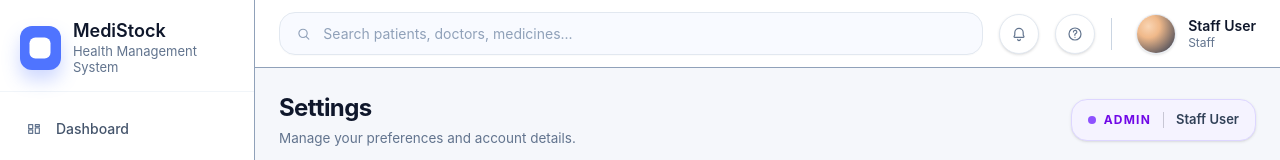
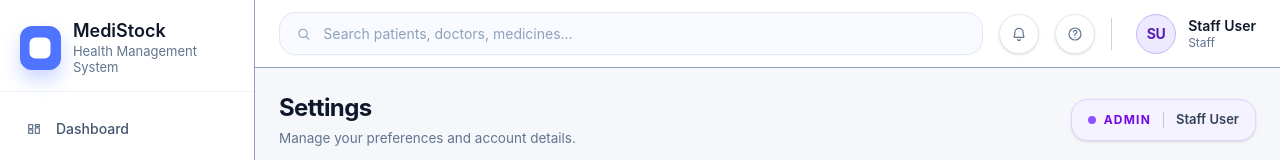
Before and after one commit to Chathurapadmal/Medixora, a Next.js app: page /settings in a window 1280 px wide. Shown: the top 160 px of the page. Built offline with nearby package versions, Linux system fonts and the light colour scheme.

Commit message:
profile icon bug fix

```diff
--- a/components/Topbar.tsx
+++ b/components/Topbar.tsx
@@ -1,46 +1,61 @@
 import { useEffect, useState } from "react";
 import { BellIcon, HelpIcon, SearchIcon } from "./dashboard-icons";
+import UserAvatar from "@/components/UserAvatar";
 
 export default function Topbar() {
-  const [user, setUser] = useState({ username: "Staff User", role: "Staff", avatar: "" });
+  const [user, setUser] = useState({
+    username: "Staff User",
+    role:     "Staff",
+    userId:   "",
+    avatar:   "",
+  });
 
   useEffect(() => {
-    const storedUsername = localStorage.getItem("userName");
-    const storedRole = localStorage.getItem("userRole");
-    const storedAvatar = localStorage.getItem("userAvatar") || "";
+    const storedUsername = localStorage.getItem("userName") || "Staff User";
+    const storedRole     = localStorage.getItem("userRole") || "Staff";
+    const storedId       = localStorage.getItem("userId")   || "";
+    const cachedAvatar   = localStorage.getItem("userAvatar") || "";
 
-    if (storedUsername || storedRole) {
-      setUser({
-        username: storedUsername || "Staff User",
-        role: storedRole || "Staff",
-        avatar: storedAvatar,
-      });
+    setUser({ username: storedUsername, role: storedRole, userId: storedId, avatar: cachedAvatar });
+
+    // Fetch the latest avatar from the DB (in case a different tab uploaded it)
+    if (storedId) {
+      fetch(`/api/user/avatar?userId=${storedId}`)
+        .then((r) => r.json())
+        .then((data) => {
+          if (data.avatarUrl) {
+            localStorage.setItem("userAvatar", data.avatarUrl);
+            setUser((prev) => ({ ...prev, avatar: data.avatarUrl }));
+          }
+        })
+        .catch(() => {/* silent – cached value stays */});
     }
 
-    // Listen for avatar updates from the settings page (same tab)
+    // Same-tab avatar update (dispatched by ProfilePhotoUploader on upload)
+    const handleAvatarUpdate = (e: Event) => {
+      const url = (e as CustomEvent<string>).detail;
+      setUser((prev) => ({ ...prev, avatar: url }));
+    };
+    window.addEventListener("avatarUpdated", handleAvatarUpdate);
+
+    // Cross-tab avatar update
     const handleStorageChange = () => {
       const newAvatar = localStorage.getItem("userAvatar") || "";
       setUser((prev) => ({ ...prev, avatar: newAvatar }));
     };
     window.addEventListener("storage", handleStorageChange);
 
-    // Also poll once in case Settings updated localStorage in the same tab
-    // (storage event only fires cross-tab; we use a custom event for same-tab)
-    const handleAvatarUpdate = (e: Event) => {
-      const detail = (e as CustomEvent).detail as string;
-      setUser((prev) => ({ ...prev, avatar: detail }));
-    };
-    window.addEventListener("avatarUpdated", handleAvatarUpdate);
-
     return () => {
-      window.removeEventListener("storage", handleStorageChange);
       window.removeEventListener("avatarUpdated", handleAvatarUpdate);
+      window.removeEventListener("storage",       handleStorageChange);
     };
   }, []);
 
   return (
     <header className="sticky top-0 z-20 border-b border-slate-400 bg-white/95 backdrop-blur">
       <div className="flex items-center gap-4 px-4 py-3 sm:px-5 lg:px-6">
+
+        {/* ── Search ── */}
         <div className="flex min-w-0 flex-1 items-center gap-3 rounded-2xl border border-slate-200 bg-[#f8faff] px-4 py-2.5 shadow-[0_1px_1px_rgba(15,23,42,0.02)]">
           <SearchIcon className="h-4 w-4 text-slate-400" />
           <input
@@ -49,6 +64,7 @@ export default function Topbar() {
           />
         </div>
 
+        {/* ── Notifications ── */}
         <button
           type="button"
           className="hidden h-10 w-10 items-center justify-center rounded-full border border-slate-200 bg-white text-slate-500 shadow-sm transition hover:border-slate-300 hover:text-slate-700 sm:flex"
@@ -57,6 +73,7 @@ export default function Topbar() {
           <BellIcon className="h-4 w-4" />
         </button>
 
+        {/* ── Help ── */}
         <button
           type="button"
           className="hidden h-10 w-10 items-center justify-center rounded-full border border-slate-200 bg-white text-slate-500 shadow-sm transition hover:border-slate-300 hover:text-slate-700 sm:flex"
@@ -67,25 +84,29 @@ export default function Topbar() {
 
         <div className="hidden h-8 w-px bg-slate-300 sm:block" />
 
+        {/* ── User pill ── */}
         <div className="flex items-center gap-3 pl-1 sm:pl-2">
-          {/* Avatar — shows uploaded photo or gradient fallback */}
-          <div className="h-10 w-10 overflow-hidden rounded-full border border-slate-200 shadow-sm flex-shrink-0">
-            {user.avatar ? (
-              <img
-                src={user.avatar}
-                alt={user.username}
-                className="h-full w-full object-cover"
-              />
-            ) : (
-              <div className="h-full w-full bg-[radial-gradient(circle_at_30%_30%,#f9d5b4_0,#f0b98a_30%,#21314d_100%)]" />
-            )}
-          </div>
+          {/*
+            UserAvatar picks: real photo → initials (unique color per userId) → role gradient.
+            The color is deterministic, so the same user always shows the same colored avatar.
+          */}
+          <UserAvatar
+            avatarUrl={user.avatar}
+            name={user.username}
+            userId={user.userId}
+            role={user.role}
+            size={40}
+            borderRadius="9999px"
+          />
 
           <div className="hidden text-left sm:block">
-            <div className="text-[14px] font-semibold leading-tight text-slate-900">{user.username}</div>
+            <div className="text-[14px] font-semibold leading-tight text-slate-900">
+              {user.username}
+            </div>
             <div className="text-[12px] leading-tight text-slate-500">{user.role}</div>
           </div>
         </div>
+
       </div>
     </header>
   );
--- /dev/null
+++ b/components/UserAvatar.tsx
@@ -0,0 +1,143 @@
+import React from "react";
+
+// ── Deterministic color palette ───────────────────────────────────────────────
+// Each user gets a consistent color based on their userId so the same user
+// always shows the same colored avatar across the entire app.
+const PALETTE = [
+  { bg: "#ede9fe", text: "#5b21b6", border: "#c4b5fd" }, // violet
+  { bg: "#dbeafe", text: "#1e40af", border: "#93c5fd" }, // blue
+  { bg: "#dcfce7", text: "#166534", border: "#86efac" }, // emerald
+  { bg: "#fef3c7", text: "#92400e", border: "#fcd34d" }, // amber
+  { bg: "#fce7f3", text: "#9d174d", border: "#f9a8d4" }, // pink
+  { bg: "#e0f2fe", text: "#0369a1", border: "#7dd3fc" }, // sky
+  { bg: "#f3e8ff", text: "#6b21a8", border: "#d8b4fe" }, // purple
+  { bg: "#fdf4ff", text: "#86198f", border: "#e879f9" }, // fuchsia
+  { bg: "#ecfdf5", text: "#064e3b", border: "#6ee7b7" }, // teal
+  { bg: "#fff7ed", text: "#9a3412", border: "#fdba74" }, // orange
+];
+
+function getColor(userId: number | string) {
+  const n = typeof userId === "string" ? parseInt(userId, 10) || 0 : userId;
+  return PALETTE[Math.abs(n) % PALETTE.length];
+}
+
+function getInitials(name: string): string {
+  const parts = name.trim().split(/\s+/).filter(Boolean);
+  if (parts.length === 0) return "?";
+  if (parts.length === 1) return parts[0][0].toUpperCase();
+  return (parts[0][0] + parts[parts.length - 1][0]).toUpperCase();
+}
+
+// ── Role-specific gradient fallbacks (used when name is unknown) ──────────────
+const ROLE_GRADIENTS: Record<string, string> = {
+  Admin:  "radial-gradient(circle at 30% 30%, #c4b5fd 0%, #7c3aed 60%, #312e81 100%)",
+  Doctor: "radial-gradient(circle at 30% 30%, #bfdbfe 0%, #3b82f6 60%, #1e3a5f 100%)",
+  Nurse:  "radial-gradient(circle at 30% 30%, #a7f3d0 0%, #10b981 60%, #064e3b 100%)",
+};
+
+// ── Component props ───────────────────────────────────────────────────────────
+export interface UserAvatarProps {
+  /** Uploaded photo URL from DB. If provided (and non-empty) it takes priority. */
+  avatarUrl?: string | null;
+  /** Full name or username – used to generate initials */
+  name: string;
+  /** Used to pick a deterministic color from the palette */
+  userId: number | string;
+  /** Role – used as last-resort gradient when no avatarUrl and no name */
+  role?: string;
+  /** px size of the square/circle  (default 40) */
+  size?: number;
+  /** Border radius CSS token or px value (default "9999px" = full circle) */
+  borderRadius?: string;
+  /** Extra CSS classes */
+  className?: string;
+  /** Alt text for the img element */
+  alt?: string;
+}
+
+/**
+ * `UserAvatar` renders (in priority order):
+ *   1. Real uploaded photo from `avatarUrl`
+ *   2. Colored circle with the user's initials (deterministic color from userId)
+ *   3. Role gradient blob (if role is known but name is empty)
+ *   4. Generic slate gradient
+ *
+ * The same `userId` always produces the same color — making each user visually
+ * distinct without requiring an uploaded photo.
+ */
+export default function UserAvatar({
+  avatarUrl,
+  name,
+  userId,
+  role,
+  size = 40,
+  borderRadius = "9999px",
+  className = "",
+  alt,
+}: UserAvatarProps) {
+  const color   = getColor(userId);
+  const initials = name ? getInitials(name) : null;
+  const fontSize = Math.max(10, Math.round(size * 0.36));
+
+  const wrapStyle: React.CSSProperties = {
+    width:        size,
+    height:       size,
+    borderRadius,
+    flexShrink:   0,
+    overflow:     "hidden",
+    border:       `1.5px solid ${color.border}`,
+    display:      "flex",
+    alignItems:   "center",
+    justifyContent: "center",
+    background:   color.bg,
+  };
+
+  // 1. Real photo
+  if (avatarUrl) {
+    return (
+      <div style={wrapStyle} className={className}>
+        <img
+          src={avatarUrl}
+          alt={alt ?? name}
+          style={{ width: "100%", height: "100%", objectFit: "cover" }}
+        />
+      </div>
+    );
+  }
+
+  // 2. Initials
+  if (initials) {
+    return (
+      <div style={wrapStyle} className={className}>
+        <span
+          style={{
+            fontSize,
+            fontWeight: 700,
+            color:       color.text,
+            lineHeight:  1,
+            userSelect:  "none",
+            letterSpacing: "-0.02em",
+          }}
+        >
+          {initials}
+        </span>
+      </div>
+    );
+  }
+
+  // 3. Role gradient fallback
+  const gradient =
+    (role && ROLE_GRADIENTS[role]) ||
+    "radial-gradient(circle at 30% 30%, #f9d5b4 0, #f0b98a 30%, #21314d 100%)";
+
+  return (
+    <div
+      style={{
+        ...wrapStyle,
+        background: gradient,
+        border:     "1.5px solid rgba(255,255,255,0.2)",
+      }}
+      className={className}
+    />
+  );
+}
--- a/pages/settings/index.tsx
+++ b/pages/settings/index.tsx
@@ -1,5 +1,6 @@
 import React, { useState, useEffect, useCallback, useRef } from 'react';
 import Head from 'next/head';
+import UserAvatar from '@/components/UserAvatar';
 
 // ─── Types ────────────────────────────────────────────────────────────────────
 type UserRole = 'Admin' | 'Doctor' | 'Nurse' | string;
@@ -163,8 +164,8 @@ function ActionBar({ status, onSave, errorMsg }: { status: SaveStatus; onSave: (
 }
 
 // ─── Profile Photo Uploader ───────────────────────────────────────────────────
-function ProfilePhotoUploader({ userId, currentAvatarUrl, accentColor = 'violet', label = 'Profile Photo', onUploadSuccess }: {
-  userId: string; currentAvatarUrl?: string; accentColor?: 'violet' | 'blue' | 'emerald'; label?: string; onUploadSuccess?: (url: string) => void;
+function ProfilePhotoUploader({ userId, userName = '', currentAvatarUrl, accentColor = 'violet', label = 'Profile Photo', onUploadSuccess }: {
+  userId: string; userName?: string; currentAvatarUrl?: string; accentColor?: 'violet' | 'blue' | 'emerald'; label?: string; onUploadSuccess?: (url: string) => void;
 }) {
   const [preview, setPreview] = useState(currentAvatarUrl || '');
   const [uploading, setUploading] = useState(false);
@@ -213,10 +214,18 @@ function ProfilePhotoUploader({ userId, currentAvatarUrl, accentColor = 'violet'
         onClick={() => fileInputRef.current?.click()} title="Click or drag image here">
         <div className={`w-24 h-24 rounded-2xl overflow-hidden border-2 ${colors.border} shadow-sm bg-slate-100 transition-all`}>
           {preview ? <img src={preview} alt="Profile" className="w-full h-full object-cover" />
-            : <div className="w-full h-full flex flex-col items-center justify-center gap-1">
-                <svg className="w-8 h-8 text-slate-300" fill="none" viewBox="0 0 24 24" stroke="currentColor"><path strokeLinecap="round" strokeLinejoin="round" strokeWidth={1.5} d="M16 7a4 4 0 11-8 0 4 4 0 018 0zM12 14a7 7 0 00-7 7h14a7 7 0 00-7-7z" /></svg>
-                <span className="text-[10px] text-slate-400">No photo</span>
-              </div>}
+            : (
+              // Show the user's own colored-initial avatar as placeholder (not a generic icon)
+              <div className="w-full h-full" title="No photo uploaded yet">
+                <UserAvatar
+                  avatarUrl={null}
+                  name={userName}
+                  userId={userId}
+                  size={96}
+                  borderRadius="0px"
+                />
+              </div>
+            )}
           {preview && <div className="absolute inset-0 rounded-2xl bg-black/40 opacity-0 hover:opacity-100 transition-opacity flex items-center justify-center">
             <svg className="w-6 h-6 text-white" fill="none" viewBox="0 0 24 24" stroke="currentColor"><path strokeLinecap="round" strokeLinejoin="round" strokeWidth={2} d="M3 9a2 2 0 012-2h.93a2 2 0 001.664-.89l.812-1.22A2 2 0 0110.07 4h3.86a2 2 0 011.664.89l.812 1.22A2 2 0 0018.07 7H19a2 2 0 012 2v9a2 2 0 01-2 2H5a2 2 0 01-2-2V9z" /><path strokeLinecap="round" strokeLinejoin="round" strokeWidth={2} d="M15 13a3 3 0 11-6 0 3 3 0 016 0z" /></svg>
           </div>}
@@ -350,7 +359,7 @@ function AdminProfileForm({ user, initial, onSaved }: { user: UserProfile; initi
       icon={<svg className="w-5 h-5 text-violet-600" fill="none" viewBox="0 0 24 24" stroke="currentColor"><path strokeLinecap="round" strokeLinejoin="round" strokeWidth={2} d="M5.121 17.804A13.937 13.937 0 0112 16c2.5 0 4.847.655 6.879 1.804M15 10a3 3 0 11-6 0 3 3 0 016 0zm6 2a9 9 0 11-18 0 9 9 0 0118 0z" /></svg>}
       title="Administrator Profile" subtitle="Your personal account information.">
       <div className="flex flex-col sm:flex-row gap-8">
-        <ProfilePhotoUploader userId={user.userId} currentAvatarUrl={user.avatarUrl} accentColor="violet" label="Admin Photo" />
+        <ProfilePhotoUploader userId={user.userId} userName={[form.first_name, form.last_name].filter(Boolean).join(' ') || user.username} currentAvatarUrl={user.avatarUrl} accentColor="violet" label="Admin Photo" />
         <div className="flex-1 space-y-4">
           <div className="grid grid-cols-1 md:grid-cols-2 gap-4">
             <div><FieldLabel label="First Name" /><TextField value={form.first_name} onChange={f('first_name')} placeholder="First name" /></div>
@@ -385,10 +394,15 @@ function StaffList({ staff, loading }: { staff: StaffMember[]; loading: boolean
           const displayName = [member.first_name, member.last_name].filter(Boolean).join(' ') || member.username;
           return (
             <div key={member.user_id} className="flex items-center gap-3 p-3.5 rounded-xl border border-slate-100 hover:border-slate-200 bg-slate-50/60 hover:bg-white transition-all group">
-              <div className="w-9 h-9 rounded-xl overflow-hidden border border-slate-200 bg-gradient-to-br from-slate-200 to-slate-300 flex-shrink-0">
-                {member.avatar_url ? <img src={member.avatar_url} alt={displayName} className="w-full h-full object-cover" />
-                  : <div className="w-full h-full flex items-center justify-center text-[13px] font-bold text-slate-500">{displayName[0]?.toUpperCase()}</div>}
-              </div>
+              {/* Each staff member gets their own unique avatar — real photo if uploaded, otherwise a deterministic colored-initial icon */}
+              <UserAvatar
+                avatarUrl={member.avatar_url || null}
+                name={displayName}
+                userId={member.user_id}
+                role={member.role}
+                size={36}
+                borderRadius="10px"
+              />
               <div className="flex-1 min-w-0">
                 <div className="text-[13.5px] font-semibold text-slate-800 truncate">{displayName}</div>
                 <div className="text-[12px] text-slate-500 truncate">{member.email}</div>
@@ -547,7 +561,7 @@ function DoctorProfileForm({ user, initial, onSaved }: { user: UserProfile; init
         icon={<svg className="w-5 h-5 text-blue-600" fill="none" viewBox="0 0 24 24" stroke="currentColor"><path strokeLinecap="round" strokeLinejoin="round" strokeWidth={2} d="M5.121 17.804A13.937 13.937 0 0112 16c2.5 0 4.847.655 6.879 1.804M15 10a3 3 0 11-6 0 3 3 0 016 0zm6 2a9 9 0 11-18 0 9 9 0 0118 0z" /></svg>}
         title="Doctor Profile" subtitle="Your personal and professional account details.">
         <div className="flex flex-col sm:flex-row gap-8">
-          <ProfilePhotoUploader userId={user.userId} currentAvatarUrl={user.avatarUrl} accentColor="blue" label="Doctor Photo" />
+          <ProfilePhotoUploader userId={user.userId} userName={[form.first_name, form.last_name].filter(Boolean).join(' ') || user.username} currentAvatarUrl={user.avatarUrl} accentColor="blue" label="Doctor Photo" />
           <div className="flex-1 space-y-4">
             <div className="grid grid-cols-1 md:grid-cols-2 gap-4">
               <div><FieldLabel label="First Name" /><TextField value={form.first_name} onChange={f('first_name')} placeholder="First name" /></div>
@@ -653,7 +667,7 @@ function NurseProfileForm({ user, initial, onSaved }: { user: UserProfile; initi
         icon={<svg className="w-5 h-5 text-emerald-600" fill="none" viewBox="0 0 24 24" stroke="currentColor"><path strokeLinecap="round" strokeLinejoin="round" strokeWidth={2} d="M5.121 17.804A13.937 13.937 0 0112 16c2.5 0 4.847.655 6.879 1.804M15 10a3 3 0 11-6 0 3 3 0 016 0zm6 2a9 9 0 11-18 0 9 9 0 0118 0z" /></svg>}
         title="Nurse Profile" subtitle="Your personal account and ward assignment details.">
         <div className="flex flex-col sm:flex-row gap-8">
-          <ProfilePhotoUploader userId={user.userId} currentAvatarUrl={user.avatarUrl} accentColor="emerald" label="Nurse Photo" />
+          <ProfilePhotoUploader userId={user.userId} userName={[form.first_name, form.last_name].filter(Boolean).join(' ') || user.username} currentAvatarUrl={user.avatarUrl} accentColor="emerald" label="Nurse Photo" />
           <div className="flex-1 space-y-4">
             <div className="grid grid-cols-1 md:grid-cols-2 gap-4">
               <div><FieldLabel label="First Name" /><TextField value={form.first_name} onChange={f('first_name')} placeholder="First name" /></div>
```
